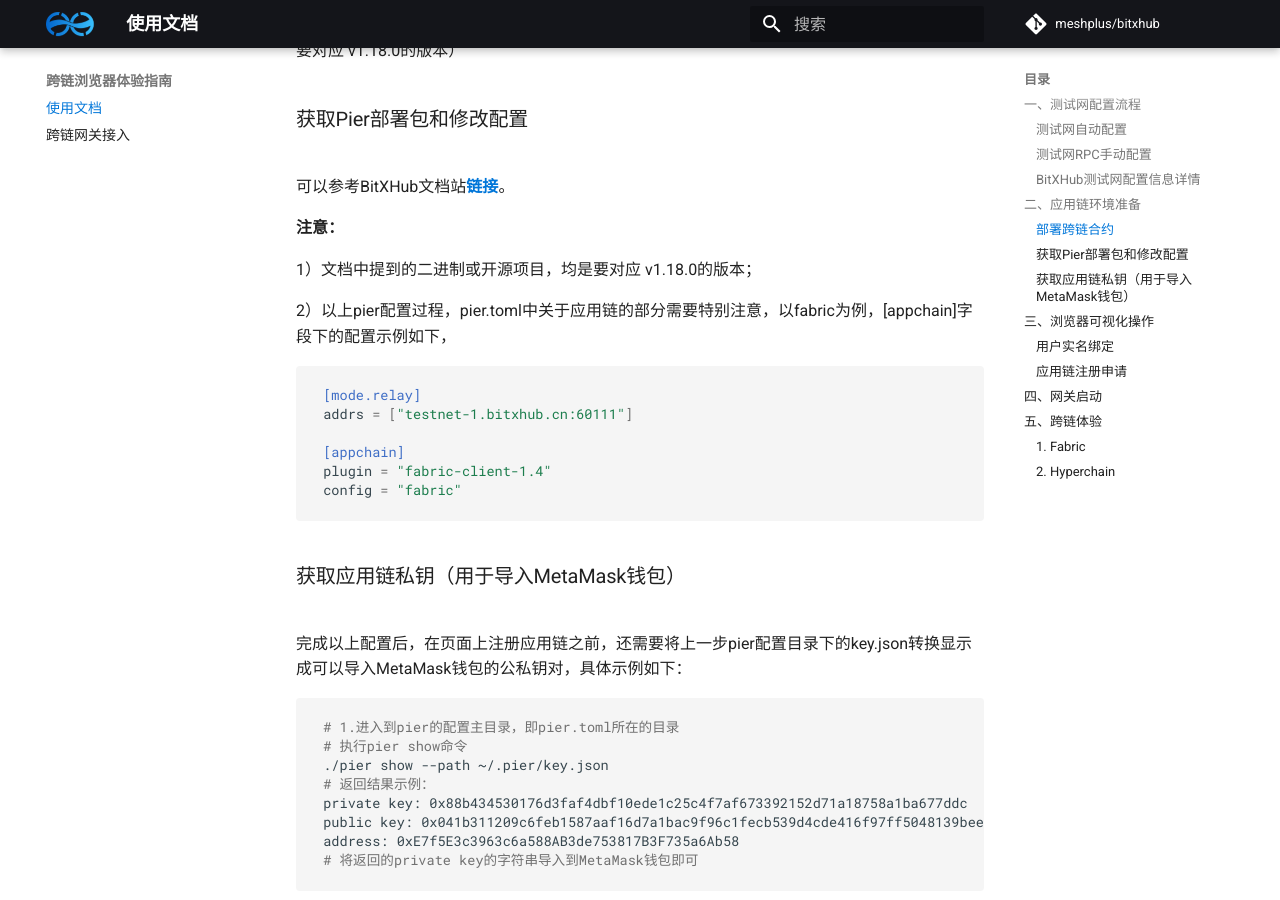
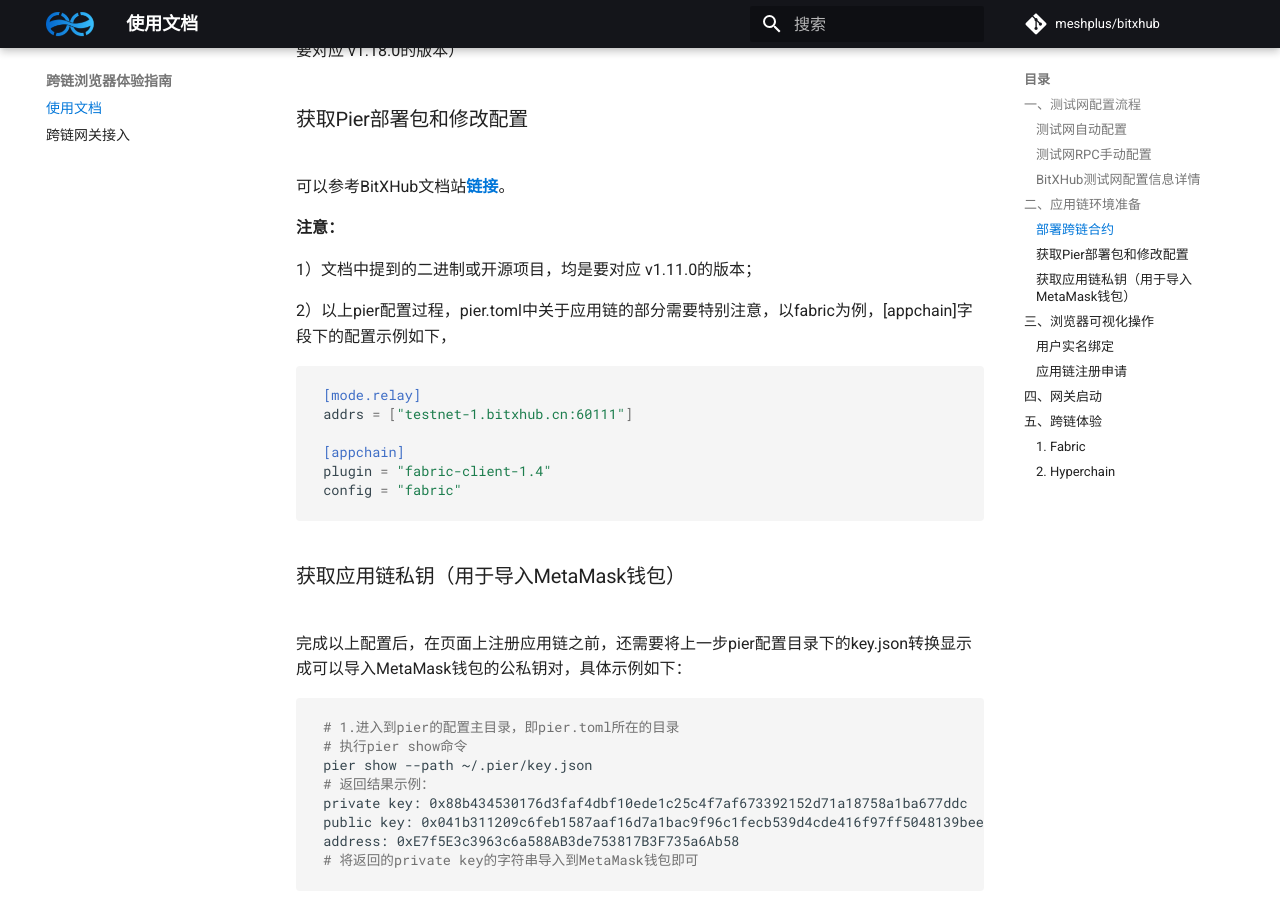
Before and after one commit to meshplus/bitxhub-docs, an MkDocs documentation site: the page built from docs/scan/index.md, in a window 1280 px wide and 900 px high, scrolled down 4548 px. Built offline with MkDocs 1.6.1 and Material for MkDocs 9.7.7, drawn with Linux system fonts in a browser that asks for light colours; comment, search, counter and statistics services are not loaded; the version menu is left out.

````diff
--- a/docs/scan/index.md
+++ b/docs/scan/index.md
@@ -52,7 +52,7 @@ https://testnet-1.bitxhub.cn:8881
 
 **注意：**
 
-1）文档中提到的二进制或开源项目，均是要对应 v1.18.0的版本；
+1）文档中提到的二进制或开源项目，均是要对应 v1.11.0的版本；
 
 2）以上pier配置过程，pier.toml中关于应用链的部分需要特别注意，以fabric为例，[appchain]字段下的配置示例如下，
 
@@ -72,7 +72,7 @@ config = "fabric"
 ```bash
 # 1.进入到pier的配置主目录，即pier.toml所在的目录
 # 执行pier show命令
-./pier show --path ~/.pier/key.json
+pier show --path ~/.pier/key.json
 # 返回结果示例：
 private key: 0x88b434530176d3faf4dbf10ede1c25c4f7af673392152d71a18758a1ba677ddc
 public key: 0x041b311209c6feb1587aaf16d7a1bac9f96c1fecb539d4cde416f97ff5048139beeac307d14d0e7196c7e15ad657530dedcc33bbe821276dadf3989bfff470747a
--- a/mkdocs.yml
+++ b/mkdocs.yml
@@ -121,6 +121,7 @@ nav:
             - 验证规则管理: bitxhub/function/rule_manager.md
         - 跨链合约调用: bitxhub/function/cross_invoke.md
       - 开发手册:
+          - 中继链接口错误码: bitxhub/dev/error_code.md
           - 中继链接口列表: bitxhub/dev/api.md
           - 命令行说明:
             - 中继链BitXHub: bitxhub/dev/cmd/bitxhub_cmd.md
````
Also changed, not shown: docs/bitxhub/dev/error_code.md (renamed from docs/bitxhub/design/error_code.md, +1 -1 lines).
